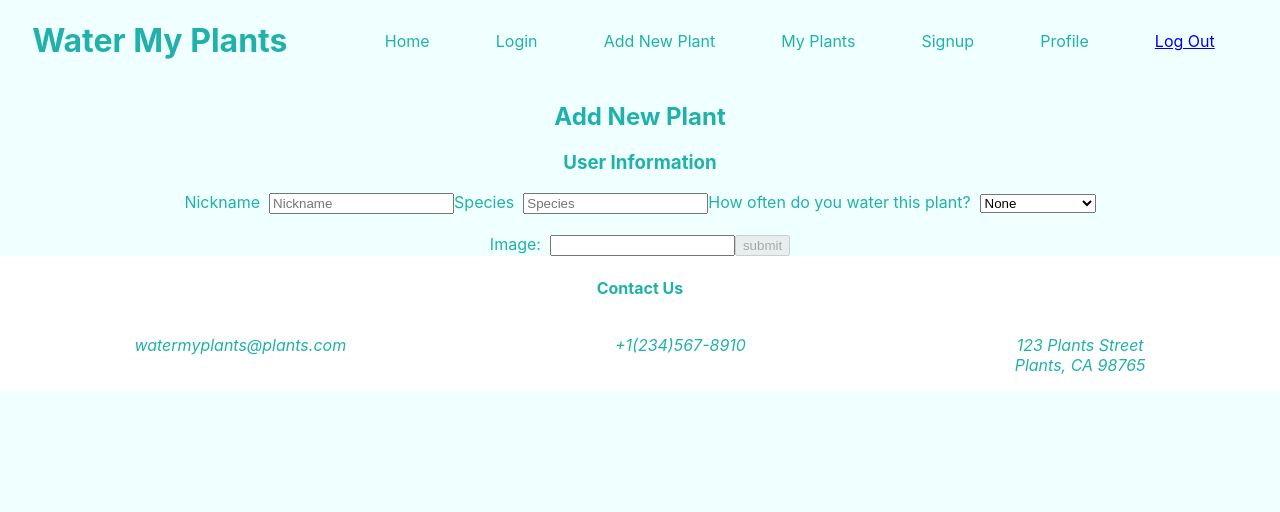
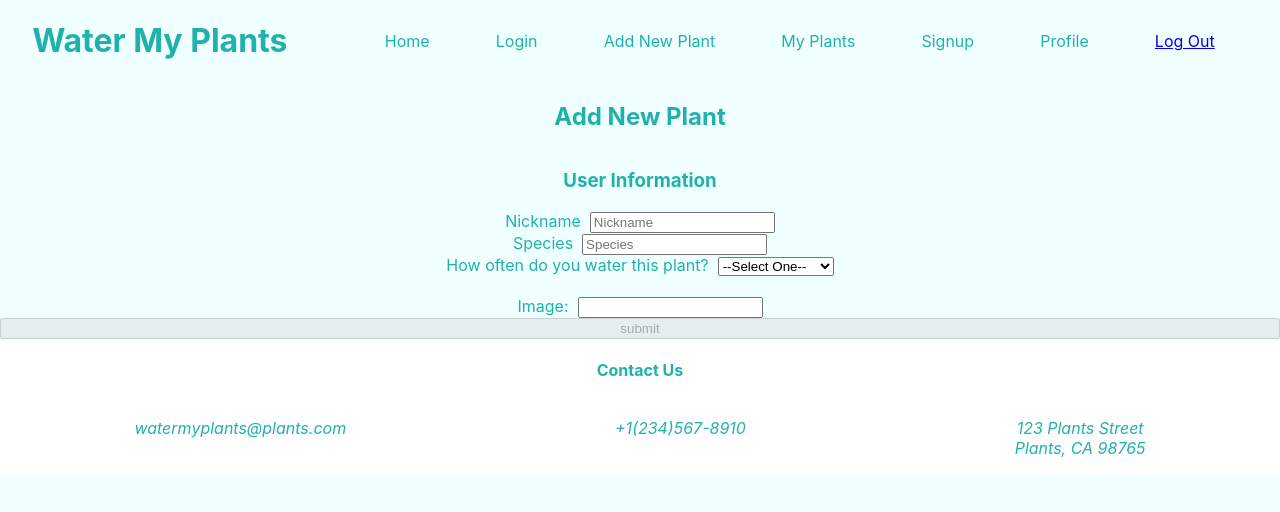
Before and after one commit to Build-Week-Ft-Water-My-Plants-5/Front-end, a React (Create React App) app: page /PlantForm in a window 1280 px wide. Shown: the top 512 px of the page. Built offline with nearby package versions, Linux system fonts and the light colour scheme; no server answers.

Commit message:
Added styling

```diff
--- a/src/App.css
+++ b/src/App.css
@@ -1,5 +1,10 @@
 .App {
   text-align: center;
+  /* display:flex; */
+  flex-direction:column;
+  justify-content:center;
+  align-items:center;
+  width:100%;
 }
 
 .App-header {
@@ -11,6 +16,7 @@
   justify-content: center;
   font-size: calc(10px + 2vmin);
   color: white;
+  width:100%;
 }
 
 .App-link {
@@ -23,7 +29,6 @@
 }
 
 .header-link {
-  /*border: 1px red solid;*/
   text-decoration: none;
   color: lightseagreen;
 }
--- a/src/App.js
+++ b/src/App.js
@@ -54,7 +54,7 @@
                 </Route>
             </Switch>
             <Footer/>
-</div>
+    </div>
 
 
     )
--- a/src/components/Header.js
+++ b/src/components/Header.js
@@ -21,7 +21,6 @@
                 <Link className="header-link" to="/signup">Signup</Link>
                 <Link className="header-link" to="profile">Profile</Link>
                 <a href="/" onClick={logout}>Log Out</a>
-
             </nav>
         </header>
     )
--- a/src/components/Plant.js
+++ b/src/components/Plant.js
@@ -37,8 +37,6 @@
         edit_plant(update_plant)
     }
 
-
-
     return (
         <>
             <div className="plant-card">
--- a/src/components/PlantForm.js
+++ b/src/components/PlantForm.js
@@ -3,7 +3,7 @@
 import axios from "axios";
 import * as yup from "yup";
 import schema from "../Form_Schema";
-
+import "./plantForm.css"
 
 const initial_disabled = true;
 
@@ -95,7 +95,7 @@
                 </div>
             </div>
 
-            <div className='form-group inputs'>
+            <div className='form-group-inputs'>
                 <h3>User Information</h3>
                 <label>Nickname &nbsp;
                     <input
@@ -117,6 +117,7 @@
                 </label>
                 <label>How often do you water this plant? &nbsp;
                     <select name="h2oFrequency" onChange={onChange}>
+                        <option value="">--Select One--</option>
                         <option value="none">None</option>
                         <option value="Twice a day">Twice a day</option>
                         <option value="Once a day">Once a day</option>
@@ -133,8 +134,6 @@
                     />
                 </label>
                 <button disabled={disabled} className="save-plant">submit</button>
-
-
             </div>
         </form>
     )
--- a/src/components/header.css
+++ b/src/components/header.css
@@ -1,4 +1,4 @@
-#header{
+header{
     display: flex;
     width:100%;
     justify-content:space-around;
--- /dev/null
+++ b/src/components/plantForm.css
@@ -0,0 +1,10 @@
+.form-container{
+    display: flex;
+    flex-direction:column;
+    justify-content:space-around;
+    width:100%;
+}
+.form-group-inputs{
+    display:flex;
+    flex-direction:column;
+}
--- a/src/index.css
+++ b/src/index.css
@@ -11,3 +11,6 @@
   font-family: source-code-pro, Menlo, Monaco, Consolas, 'Courier New',
     monospace;
 }
+*{
+  /* border:1px black solid; */
+}
```
